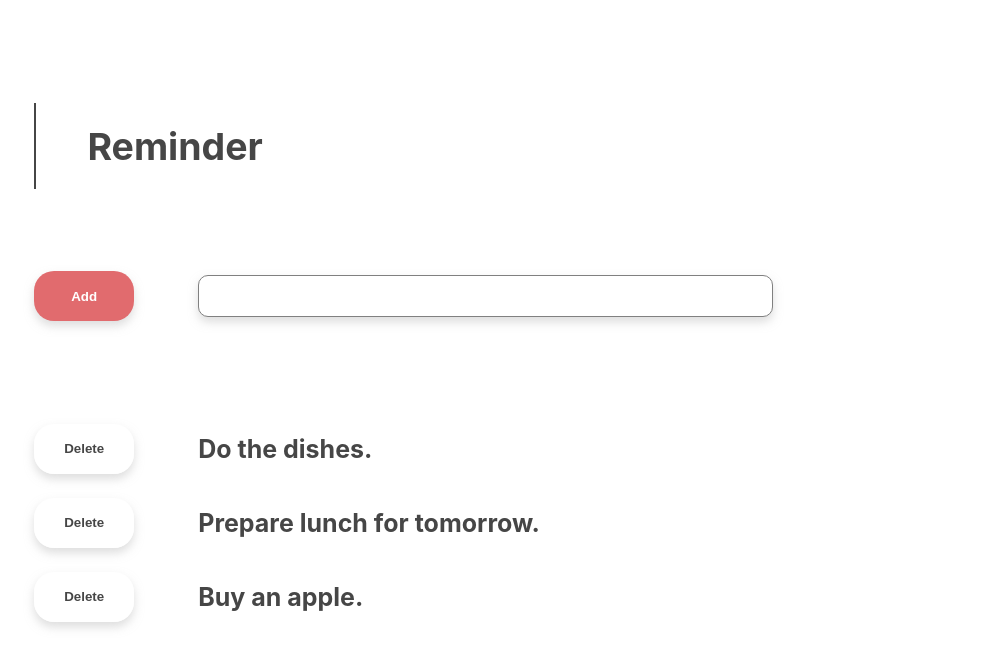
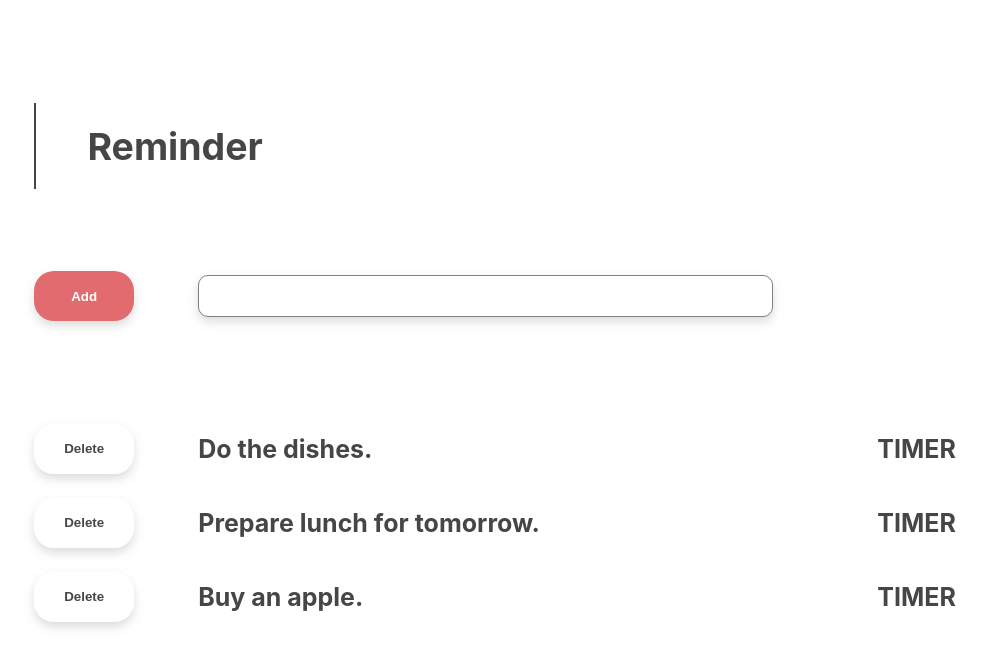
Before and after one commit to hyoshimori/todo-list, a React (Create React App) app: page / in a window 1280 px wide. Shown: the top 668 px of the page, without its empty margins (145-1132 px from the left). Built offline with nearby package versions, Linux system fonts and the light colour scheme; the HTML template or start-up script is replaced by a standard one.

Commit message:
timer set up

```diff
--- a/src/components/List.js
+++ b/src/components/List.js
@@ -1,3 +1,5 @@
+import Timer from "./timer"
+
 const List = ({todos, deleteTodo}) => {
   const complete = (id) => {
     deleteTodo(id)
@@ -7,8 +9,11 @@ const List = ({todos, deleteTodo}) => {
       {todos.map((todo) => {
         return(
           <div className="list__content" key={todo.id}>
-            <button onClick={() => complete(todo.id)}>Delete</button>
-            <span>{todo.content}</span>
+            <div className="list__content__btn__task">
+              <button onClick={() => complete(todo.id)}>Delete</button>
+              <span>{todo.content}</span>
+            </div>
+            <Timer />
           </div>
         )
       })}
--- /dev/null
+++ b/src/components/timer.js
@@ -0,0 +1,11 @@
+import { useEffect, useState, useLayoutEffect } from "react";
+
+const Timer = () => {
+  return(
+    <>
+      <span>TIMER</span>
+    </>
+  )
+}
+
+export default Timer;
--- a/src/style/list.css
+++ b/src/style/list.css
@@ -5,7 +5,13 @@
 .list__content{
   display: flex;
   align-items: center;
+  justify-content: space-between;
   margin-bottom: 3vh;
+}
+
+.list__content__btn__task{
+  display: flex;
+  align-items: center;
 }
 
 .list button{
```
